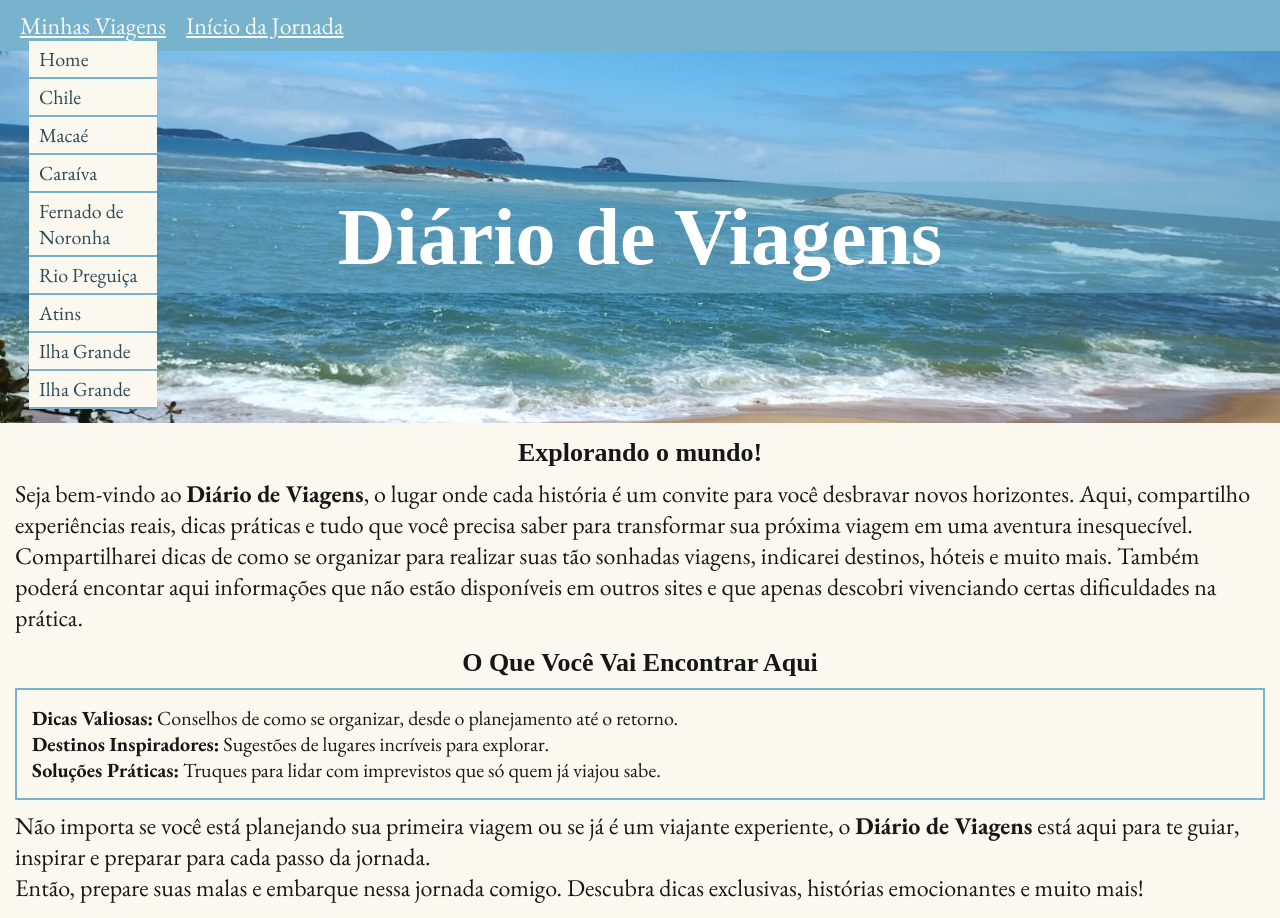
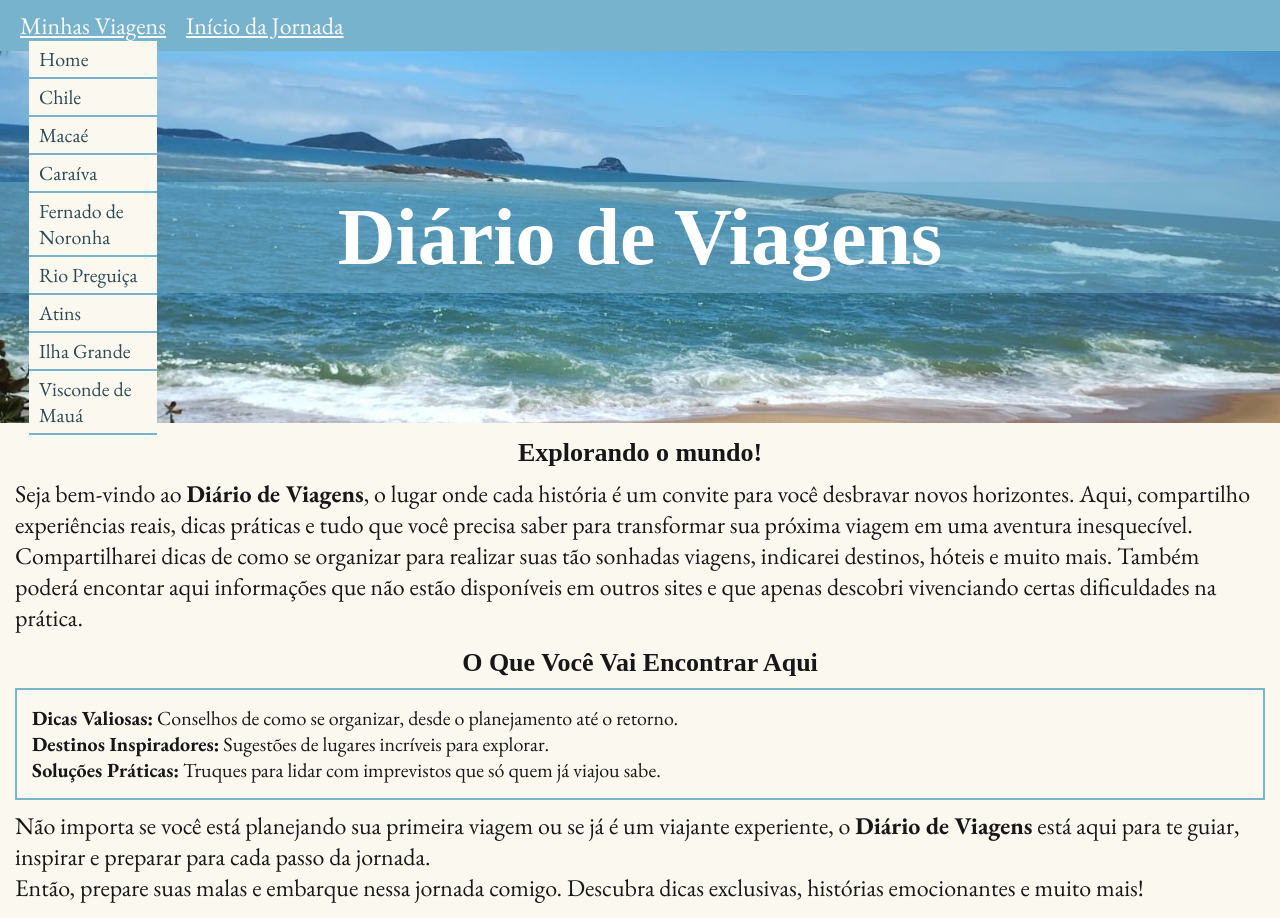
Before and after one commit to maisaolisilva/diario-de-viagens, a Next.js app: page / in a window 1280 px wide. Both pictures are taken after a click on the button "Minhas Viagens". Built offline with nearby package versions, Linux system fonts and the light colour scheme; no server answers; a web font is replaced by a local one.

Commit message:
concerto do componente menu que foi alterado sem querer

```diff
--- a/app/componentes/Menu.tsx
+++ b/app/componentes/Menu.tsx
@@ -35,7 +35,7 @@ export default function Dropdown() {
             <Link className={styles.item} href="/viagens/ilha-grande">Ilha Grande</Link>
           </MenuItem>
           <MenuItem>
-            <Link className={styles.item} href="/viagens/visconde-de-maua">Ilha Grande</Link>
+            <Link className={styles.item} href="/viagens/visconde-de-maua">Visconde de Mauá</Link>
           </MenuItem>
         </MenuItems>
       </Menu>
```
